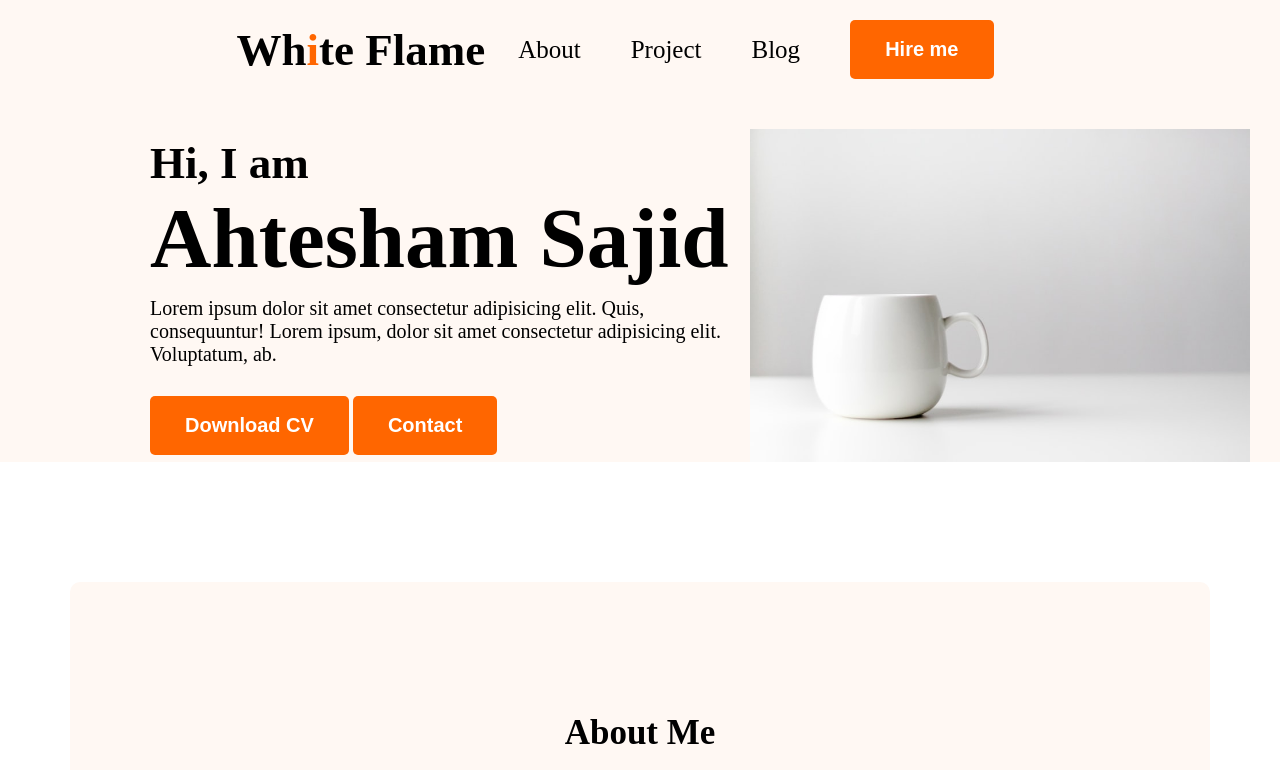
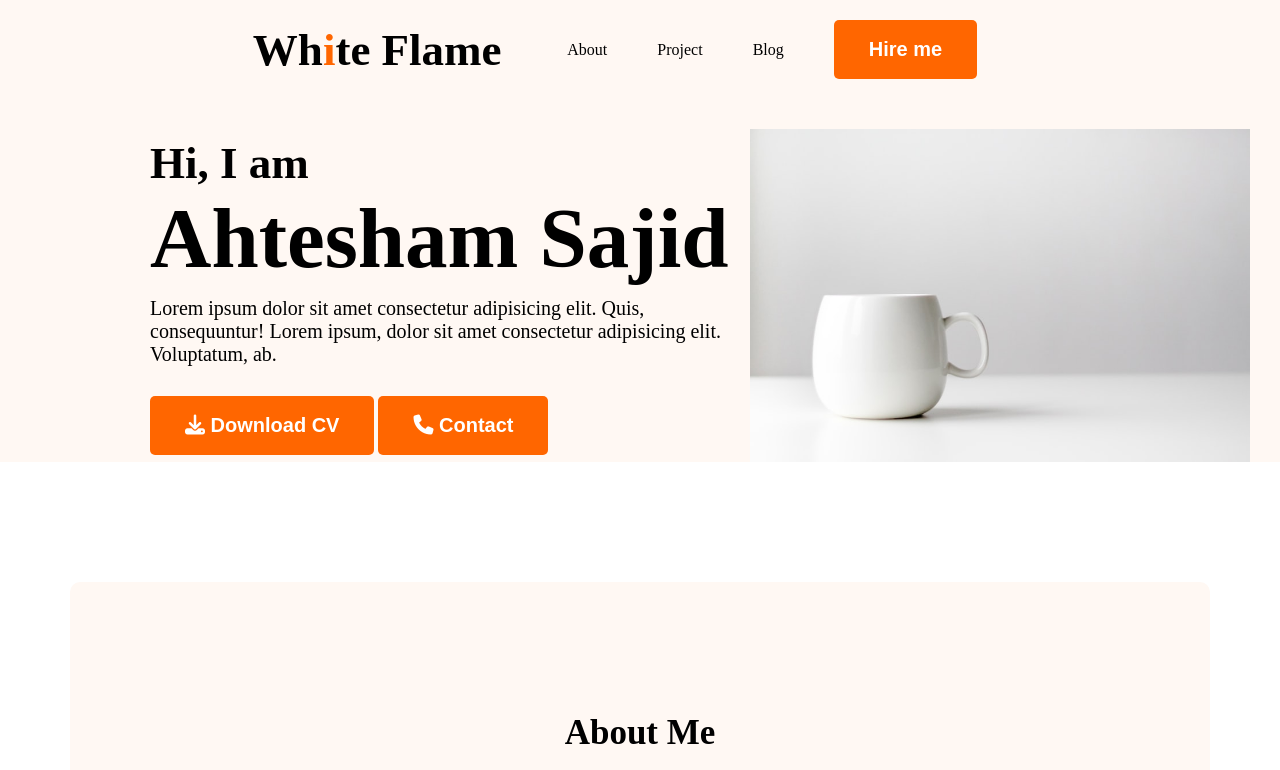
Before and after one commit to sajid3366/web-portfolio, a plain HTML site: page index.html in a window 1280 px wide. Shown: the top 770 px of the page. Drawn offline with Linux system fonts and the light colour scheme.

Commit message:
added awesome icon

```diff
--- a/index.html
+++ b/index.html
@@ -5,6 +5,7 @@
     <meta charset="UTF-8">
     <meta name="viewport" content="width=device-width, initial-scale=1.0">
     <title>Web development portfolio</title>
+    <script src="https://kit.fontawesome.com/835108ee21.js" crossorigin="anonymous"></script>
     <link rel="stylesheet" href="styles/style.css">
 </head>
 
@@ -29,8 +30,8 @@
                     consequuntur!  Lorem ipsum, dolor sit amet consectetur adipisicing elit.  Voluptatum, ab.
 
                 </p>
-                <button class="btn-primary">Download CV</button>
-                <button class="btn-primary">Contact</button>
+                <button class="btn-primary"><i class="fa-solid fa-download"></i> Download CV</button>
+                <button class="btn-primary"><i class="fa-solid fa-phone"></i> Contact</button>
             </div>
 
             <img class="banner-img" src="image/cup photo.jpeg" alt="">
@@ -179,7 +180,7 @@
                 </div>
             </div>
             <div class="download-cv">
-                <button class="btn-primary">Download CV</button>
+                <button class="btn-primary"><i class="fa-solid fa-download"></i> Download CV</button>
             </div>
         </section>
 
@@ -213,6 +214,7 @@
         </div>
 
 
+
     </footer>
 
 </body>
--- a/styles/style.css
+++ b/styles/style.css
@@ -31,6 +31,7 @@ nav{
 nav ul{
     display: flex;
     align-items: center;
+    po
     font-size: 25px;
 
 }
```
